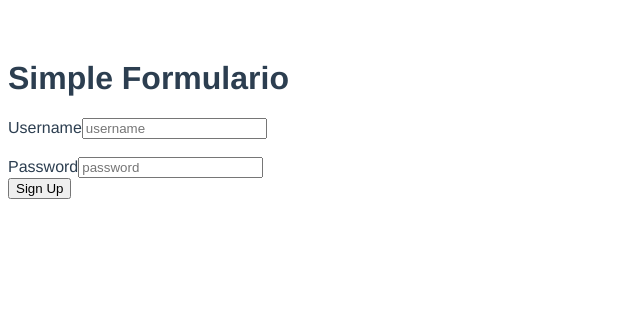
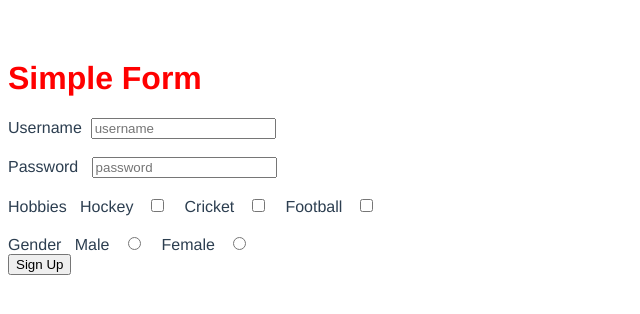
Before and after one commit to AlvaroBernabe/aba-vueTriyng1, a Vue app: page / in a window 1280 px wide. Shown: the top 314 px of the page, without its empty margins (0-640 px from the left). Built offline with nearby package versions, Linux system fonts and the light colour scheme.

Commit message:
feat: form with validation finished

```diff
--- a/src/components/formulario.vue
+++ b/src/components/formulario.vue
@@ -1,39 +1,81 @@
 <template>
-    <h1>Simple Formulario</h1>
-    <form action="">
-        <label for="">Username</label>
-        <input type="text" name="" id="" placeholder="username" v-model="form.username" >
-        <br>
-        <br>
-        <label for="">Password</label>
-        <input type="text" name="" id="" placeholder="password" v-model="form.password" >
+    <h1>Simple Form</h1>
+    <label for="">Username</label>&nbsp;
+    <input
+      type="text"
+      ref="input"
+      placeholder="username"
+      v-model="form.username"
+    />
+    <br />
+    <br />
+    <label for="">Password</label>&nbsp;&nbsp;
+    <input type="password" placeholder="password" v-model="form.password" />
+    <br />
+    <br />
+    <label for="">Hobbies</label>&nbsp;&nbsp;
+    <label for="">Hockey</label>&nbsp;&nbsp;
+    <input type="checkbox" value="Hockey" v-model="form.hobbies" />
+    &nbsp;&nbsp;
+    <label for="">Cricket</label>&nbsp;&nbsp;
+    <input type="checkbox" value="Cricket" v-model="form.hobbies" />
+    &nbsp;&nbsp;
+    <label for="">Football</label>&nbsp;&nbsp;
+    <input type="checkbox" value="Football" v-model="form.hobbies" />
 
-        <br>
-        <button v-on:click="login">
-            Sign Up
-        </button>
-        </form>
+    <br />
+    <br />
+    <label for="">Gender</label>&nbsp;&nbsp;
+    <label for="">Male</label>&nbsp;&nbsp;
+    <input type="radio" value="Male" name="gender" v-model="form.gender" />
+    &nbsp;&nbsp;
+    <label for="">Female</label>&nbsp;&nbsp;
+    <input
+      type="radio"
+      value="Female"
+      name="gender"
+      v-model="form.gender"
+    /><br />
+    <button v-on:click="login">Sign Up</button>
+    <ul>
+      <li v-for="item in fun" v-bind:key="item">{{ item }} Not Submitted</li>
+    </ul>
   </template>
 
   <script>
   export default {
-    name: "Formulario-com",
+    name: "form-com",
     data() {
       return {
         form: {
           username: "",
           password: "",
-            }
-        }
+          hobbies: [],
+          gender: [],
+        },
+        fun: [],
+      };
     },
     methods: {
       login() {
-            console.table("login data", this.form);
+        this.fun = [];
+        for (const item in this.form) {
+          if (this.form[item] === "" || this.form[item].length === 0) {
+            this.fun.push(item);
           }
         }
+        if (this.fun.length === 0) {
+          alert("Information has been submitted");
         }
+        console.table(this.form, this.fun);
+      },
+    },
+  };
   </script>
 
   <style>
-
+  h1 {
+    font-weight: 700;
+    color: red;
+  }
   </style>
```
Lines whose indentation alone changed are shown as unchanged.
